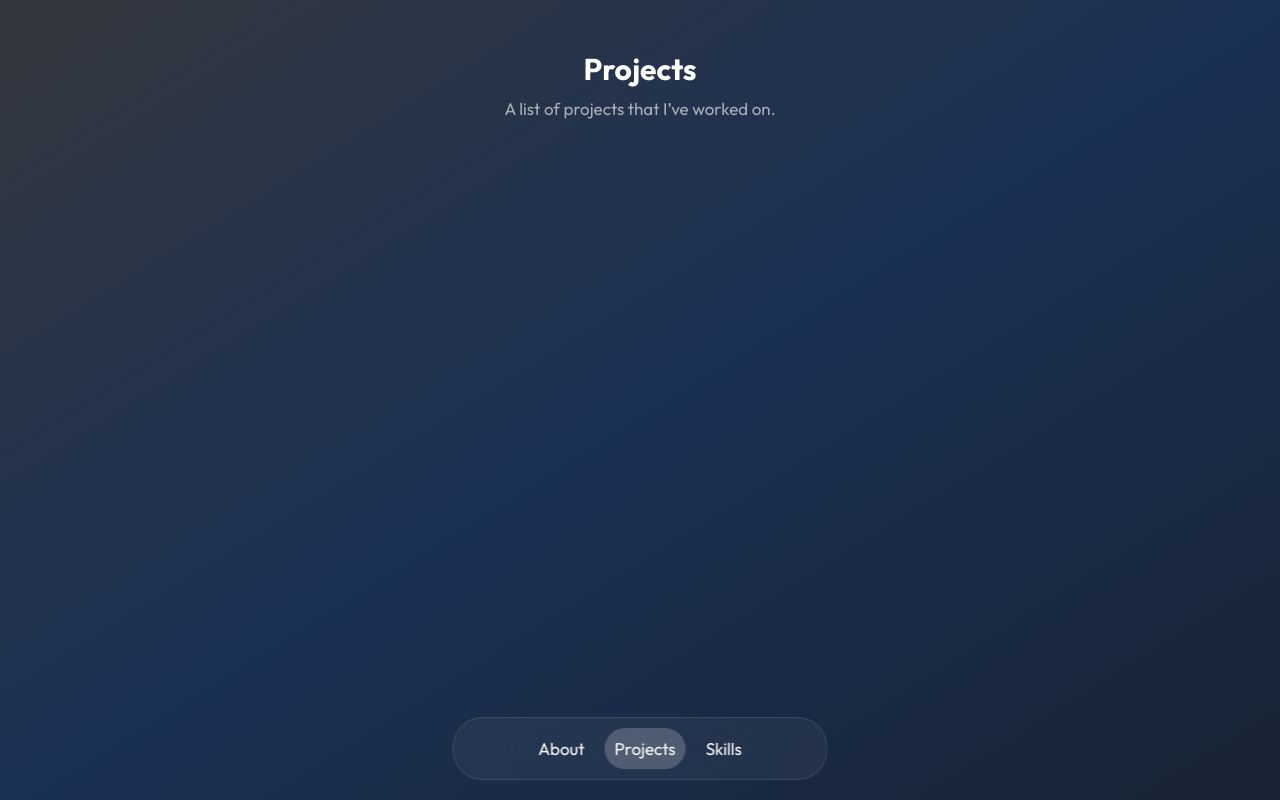
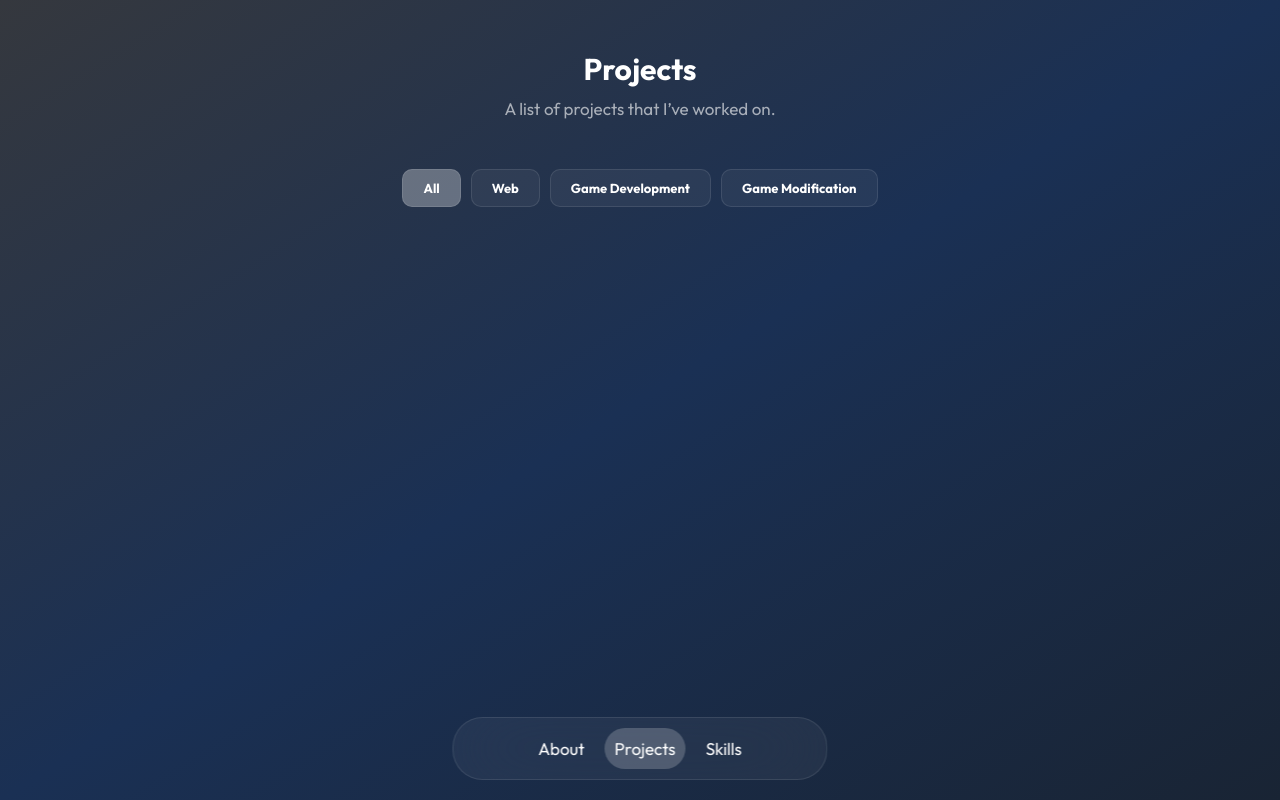
Before and after one commit to SuperCoolNinja/portfolio-2025, a React (Vite) app: page / in a window 1280 px wide. Both pictures are taken after a click on the item "Projects". Built offline with nearby package versions, Linux system fonts and the light colour scheme.

Commit message:
added button filter

```diff
--- /dev/null
+++ b/src/components/Button/Button.tsx
@@ -0,0 +1,34 @@
+import type { Dispatch, SetStateAction } from "react";
+import styles from "./Button.module.css";
+
+export interface IButton {
+  id: number;
+  label: string;
+  selected: string;
+  setSelected: Dispatch<SetStateAction<string>>;
+}
+
+const Button: React.FunctionComponent<IButton> = ({
+  selected,
+  setSelected,
+  id,
+  label,
+}) => {
+  const handleSelected = () => {
+    setSelected(label);
+  };
+
+  const isActive = selected === label;
+
+  return (
+    <div
+      onClick={handleSelected}
+      key={id}
+      className={`${styles.btn} ${isActive ? styles.selected : ""}`}
+    >
+      {label}
+    </div>
+  );
+};
+
+export default Button;
--- /dev/null
+++ b/src/components/Button/button.module.css
@@ -0,0 +1,28 @@
+.btn {
+  background-color: var(--bg-color-light);
+  border-radius: 1rem;
+  padding: 1rem 2rem;
+  font-size: 1.3rem;
+  font-weight: bold;
+  border: 1px solid var(--border-color);
+  margin-top: 4rem;
+}
+
+.btn:hover {
+  cursor: pointer;
+  background: var(--button-bg-hover-color);
+}
+
+.selected {
+  background: #1e90ff;
+  background-color: var(--button-bg-color);
+  font-weight: bold;
+}
+
+.look_job_container {
+  border: 1px solid var(--border-color);
+  border-radius: 1.2rem;
+  padding: 1rem 2rem;
+  background-color: var(--border-color);
+  margin: 1rem;
+}
--- a/src/features/Projects/Project.tsx
+++ b/src/features/Projects/Project.tsx
@@ -1,6 +1,16 @@
+import { useState } from "react";
+import Button from "../../components/Button/Button";
 import styles from "./project.module.css";
 
 const Project: React.FunctionComponent = () => {
+  const buttons_filter: string[] = [
+    "All",
+    "Web",
+    "Game Development",
+    "Game Modification",
+  ];
+  const [selected, setSelected] = useState<string>(buttons_filter[0]);
+
   return (
     <div className={styles.container}>
       <section className={styles.wrapper_title}>
@@ -9,6 +19,17 @@ const Project: React.FunctionComponent = () => {
           A list of projects that I’ve worked on.
         </p>
       </section>
+
+      <div className={styles.btn_container}>
+        {buttons_filter.map((v, i) => (
+          <Button
+            selected={selected}
+            setSelected={setSelected}
+            id={i}
+            label={v}
+          />
+        ))}
+      </div>
     </div>
   );
 };
--- a/src/features/Projects/project.module.css
+++ b/src/features/Projects/project.module.css
@@ -21,3 +21,28 @@
 .subtitle {
   color: rgba(255, 255, 255, 0.609);
 }
+
+.btn_container {
+  display: flex;
+  align-items: center;
+  justify-content: flex-start;
+  gap: 1rem;
+  overflow-x: auto;
+  overflow-y: hidden;
+  width: 80%;
+  white-space: nowrap;
+  padding: 1rem;
+
+  scrollbar-width: none;
+  -ms-overflow-style: none;
+}
+
+.btn_container::-webkit-scrollbar {
+  display: none;
+}
+
+@media screen and (min-width: 800px) {
+  .btn_container {
+    justify-content: center;
+  }
+}
--- a/src/index.css
+++ b/src/index.css
@@ -4,6 +4,8 @@
   --border-color: color-mix(in oklab, #fff 10%, transparent);
   --bg-color-light: color-mix(in oklab, #fff 5%, transparent);
   --text-light: rgba(255, 255, 255, 0.7);
+  --button-bg-color: color-mix(in oklab, #fff 30%, transparent);
+  --button-bg-hover-color: color-mix(in oklab, #d9d9d9 50%, transparent);
 }
 
 *,
```
Also changed, not shown: src/interfaces/IButton.tsx (added, +8 -0 lines).
